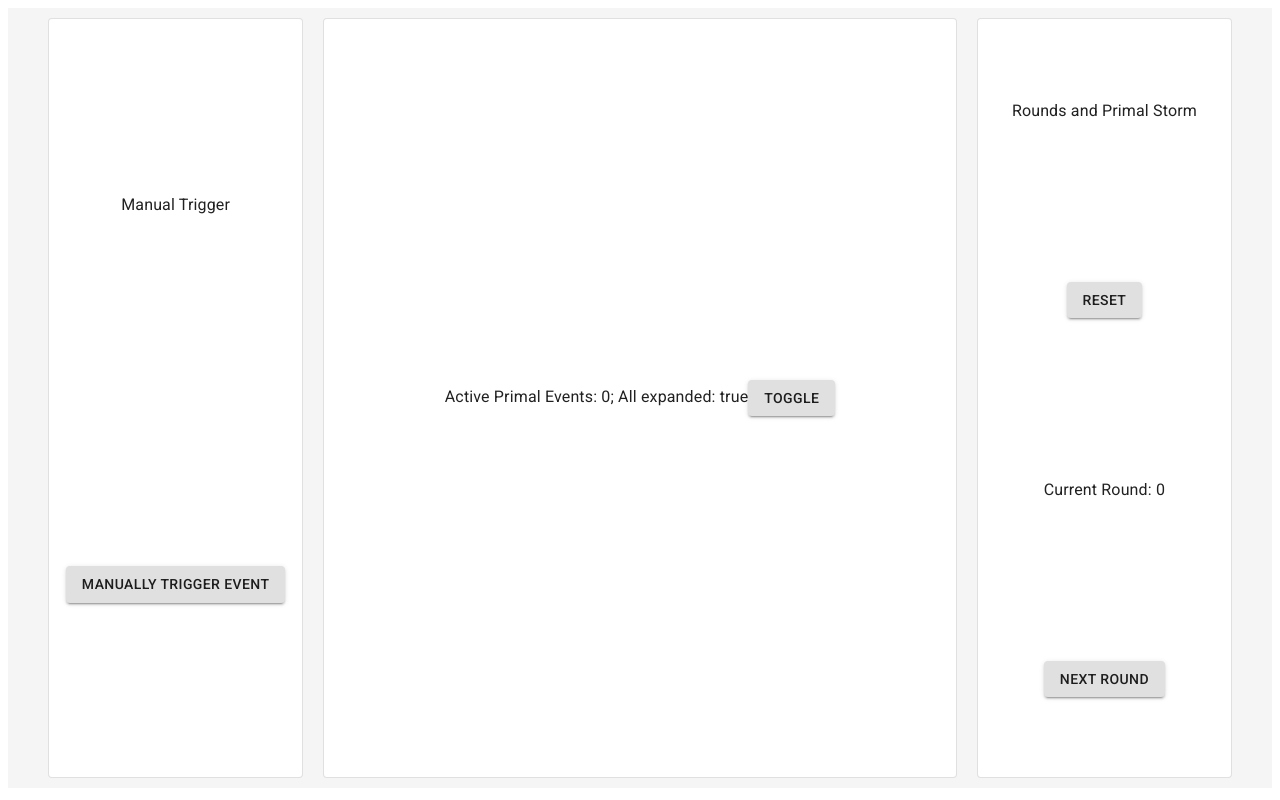
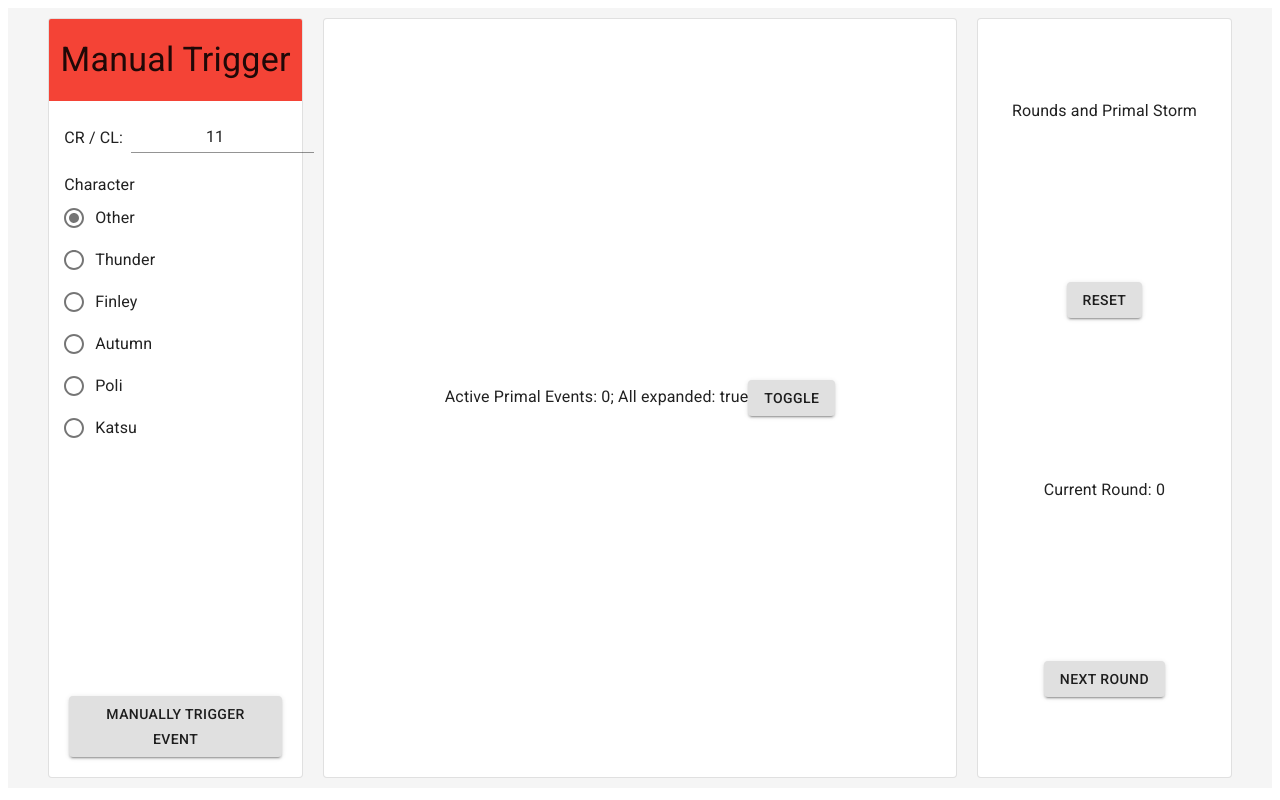
Before and after one commit to Yayspam/PFPrimalMagic, a React (Create React App) app in the folder Web/: page / in a window 1280 px wide. Built offline with nearby package versions, Linux system fonts and the light colour scheme.

Commit message:
Formatted the manual trigger side of the home page

```diff
--- /dev/null
+++ b/Web/src/manualTriggerBar/characterSwitch.component.js
@@ -0,0 +1,43 @@
+import React from 'react'
+import { FormControl, FormControlLabel, makeStyles, Radio, RadioGroup, Typography } from '@material-ui/core';
+import { useDispatch, useSelector } from 'react-redux';
+import { characterInitialState, characters, characterSelector, setManualTriggerCharacter } from '../state/manualTrigger/manualTriggerState';
+
+const useStyles = makeStyles({
+  radioContainer: {
+    marginTop: 20,
+    marginRight: 78,
+  }
+});
+
+const CharacterSwitch = () => {
+  const classes = useStyles();
+  const dispatch = useDispatch();
+
+  const currentCharacter = useSelector(characterSelector);
+
+  const handleCharacterChanged = (event) => {
+    const selected = event?.target?.value ?? characterInitialState.name;
+    const character = characters[selected];
+    dispatch(setManualTriggerCharacter(character));
+  }
+
+  return (
+    <FormControl className={classes.radioContainer}>
+      <Typography>Character</Typography>
+      <RadioGroup value={currentCharacter.name} onChange={handleCharacterChanged}>
+        {Object.keys(characters).map(key => (
+          <FormControlLabel
+            labelPlacement="end"
+            key={key}
+            value={key}
+            control={<Radio color="default" />}
+            label={<Typography>{characters[key].name}</Typography>}
+          />
+        ))}
+      </RadioGroup>
+    </FormControl>
+  );
+}
+
+export default CharacterSwitch;
--- /dev/null
+++ b/Web/src/manualTriggerBar/crInput.component.js
@@ -0,0 +1,61 @@
+import React from 'react'
+import { Grid, makeStyles, TextField, Typography } from '@material-ui/core';
+import { useDispatch, useSelector } from 'react-redux';
+import { characterInitialState, characterSelector, setManualTriggerCr, specifiedCrSelector } from '../state/manualTrigger/manualTriggerState';
+
+const useStyles = makeStyles({
+  inputContainer: {
+    display: 'flex',
+    flexDirection: 'row',
+    paddingTop: 20
+  },
+  input: {
+    textAlign: 'center'
+  },
+  label: {
+    marginTop: 5
+  }
+});
+
+const CrInput = () => {
+  const classes = useStyles();
+  const dispatch = useDispatch();
+
+  const currentCharacter = useSelector(characterSelector);
+  const disabled = currentCharacter?.name !== characterInitialState.name;
+  const currentCr = useSelector(specifiedCrSelector);
+  const crError = !disabled && (currentCr > 20 || currentCr < 1);
+  const crErrorLabel = (!disabled && crError) ? 'between 1 and 20' : null;
+
+  const onCrChanged = (event) => {
+    dispatch(setManualTriggerCr(event.target.value))
+  }
+
+  return (
+    <Grid className={classes.inputContainer} container spacing={1}>
+      <Grid item>
+        <Typography className={classes.label}>
+          CR / CL:
+        </Typography>
+      </Grid>
+      <Grid item>
+        <TextField
+          disabled={disabled}
+          error={crError}
+          helperText={crErrorLabel}
+          type="number"
+          InputLabelProps={{
+            hidden: true,
+          }}
+          inputProps={{
+            className: classes.input,
+          }}
+          value={currentCr}
+          onChange={onCrChanged}
+        />
+      </Grid>
+    </Grid>
+  );
+}
+
+export default CrInput;
--- a/Web/src/manualTriggerBar/manualTrigger.component.js
+++ b/Web/src/manualTriggerBar/manualTrigger.component.js
@@ -1,16 +1,21 @@
-import { Button, makeStyles, Typography } from '@material-ui/core';
+import { Box, Button, makeStyles } from '@material-ui/core';
 import React from 'react'
 import { useDispatch } from 'react-redux';
 import { manualTriggerThunk } from '../state/manualTrigger/manualTriggerState';
+import ManualTriggerContent from './manualTriggerContent.component';
+import ManualTriggerHeader from './manualTriggerHeader.component';
 
 const useStyles = makeStyles({
-  content: {
+  container: {
     display: 'flex',
     flexDirection: 'column',
-    justifyContent: 'space-around',
+    justifyContent: 'space-between',
     height: '100%',
     width: '100%',
     alignItems: 'center'
+  },
+  footer: {
+    margin: 20
   }
 });
 
@@ -23,14 +28,17 @@ const ManualTriggerBar = () => {
   }
 
   return (
-    <div className={classes.content}>
-      <Typography>Manual Trigger</Typography>
-      <Button
-        variant='contained'
-        onClick={onManualTriggerClicked}>
-          Manually Trigger Event
-      </Button>
-    </div>
+    <Box className={classes.container}>
+      <ManualTriggerHeader />
+      <ManualTriggerContent />
+      <Box className={classes.footer}>
+        <Button
+          variant='contained'
+          onClick={onManualTriggerClicked}>
+            Manually Trigger Event
+        </Button>
+      </Box>
+    </Box>
   );
 };
 
--- /dev/null
+++ b/Web/src/manualTriggerBar/manualTriggerContent.component.js
@@ -0,0 +1,32 @@
+import React from 'react'
+import { Box, makeStyles } from '@material-ui/core';
+import CrInput from './crInput.component';
+import CharacterSwitch from './characterSwitch.component';
+
+const useStyles = makeStyles({
+  content: {
+    height: '100%',
+    width: '100%',
+    display: 'flex',
+    flexDirection: 'column',
+    justifyContent: 'flex-start',
+    paddingLeft: 30
+  },
+  radioContainer: {
+    marginTop: 10,
+    marginRight: 78
+  }
+});
+
+const ManualTriggerContent = () => {
+  const classes = useStyles();
+
+  return (
+    <Box className={classes.content} >
+      <CrInput/>
+      <CharacterSwitch/>
+    </Box>
+  );
+}
+
+export default ManualTriggerContent;
--- /dev/null
+++ b/Web/src/manualTriggerBar/manualTriggerHeader.component.js
@@ -0,0 +1,28 @@
+import React from 'react'
+import { Box, makeStyles, Typography } from '@material-ui/core';
+
+const useStyles = makeStyles({
+  header: {
+    paddingTop: 20,
+    paddingBottom: 20,
+    width: '100%',
+    textAlign: 'center',
+    backgroundColor: '#f44336',
+    borderTopLeftRadius: 2,
+    borderTopRightRadius: 2,
+  },
+});
+
+const ManualTriggerHeader = () => {
+  const classes = useStyles();
+
+  return (
+    <Box className={classes.header}>
+      <Typography variant="h4">
+        Manual Trigger
+      </Typography>
+    </Box>
+  );
+}
+
+export default ManualTriggerHeader;
--- a/Web/src/state/manualTrigger/manualTriggerState.js
+++ b/Web/src/state/manualTrigger/manualTriggerState.js
@@ -5,8 +5,17 @@ import { currentRoundSelector } from "../rounds/roundsState";
 import { manualTriggerType, setTriggerDialogState, triggerDialogInitialState } from "../triggerDialog/triggerDialogState";
 
 export const characterInitialState = {
-  name: "other",
+  name: "Other",
   cl: undefined
+};
+
+export const characters = {
+  "Other": { ...characterInitialState },
+  "Thunder": { ...characterInitialState, name: "Thunder", cl: 8 },
+  "Finley": { ...characterInitialState, name: "Finley", cl: 12 },
+  "Autumn": { ...characterInitialState, name: "Autumn", cl: 14 },
+  "Poli": { ...characterInitialState, name: "Poli", cl: 1 },
+  "Katsu": { ...characterInitialState, name: "Katsu", cl: 1 },
 };
 
 export const manualTriggerInitialState = {
@@ -14,7 +23,9 @@ export const manualTriggerInitialState = {
   character: { ...characterInitialState }
 };
 
-export const specifiedCrSelector = (state) => state.primalMagic.manualTriggerState.specifiedCr;
+export const manualTriggerStateSelector = (state) => state.primalMagic.manualTriggerState;
+export const characterSelector = (state) => manualTriggerStateSelector(state).character;
+export const specifiedCrSelector = (state) => manualTriggerStateSelector(state).specifiedCr;
 
 const SetManualTriggerCrType = "primalMagic:manualTriggerState:setManualTriggerCr";
 const SetManualTriggerCharacterType = "primalMagic:manualTriggerState:setManualTriggerCharacter";
```
